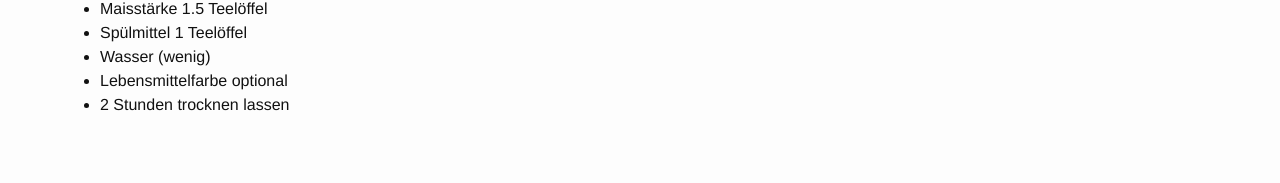
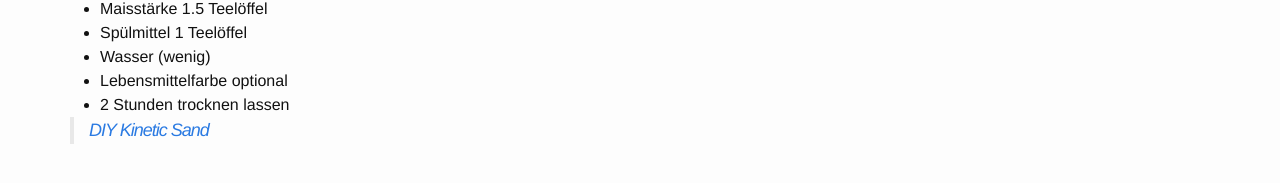
Before and after one commit to aszel/aszel.github.io, a Jekyll site: the page built from blog/_posts/2016-07-29-Sandbox.md, in a window 1280 px wide. Shown: the part 629-812 px from the top of the page. Built offline with Jekyll 4.4.1, drawn with Linux system fonts in a browser that asks for light colours; a script that is not in the unit is left out.

Commit message:
Update 2016-07-29-Sandbox.md

```diff
--- a/blog/_posts/2016-07-29-Sandbox.md
+++ b/blog/_posts/2016-07-29-Sandbox.md
@@ -32,3 +32,4 @@
 <li>Lebensmittelfarbe optional</li>
 <li>2 Stunden trocknen lassen</li>
 </ul>
+<blockquote class="imgur-embed-pub" lang="en" data-id="a/iwmCm"><a href="//imgur.com/iwmCm">DIY Kinetic Sand</a></blockquote><script async src="//s.imgur.com/min/embed.js" charset="utf-8"></script>
```
